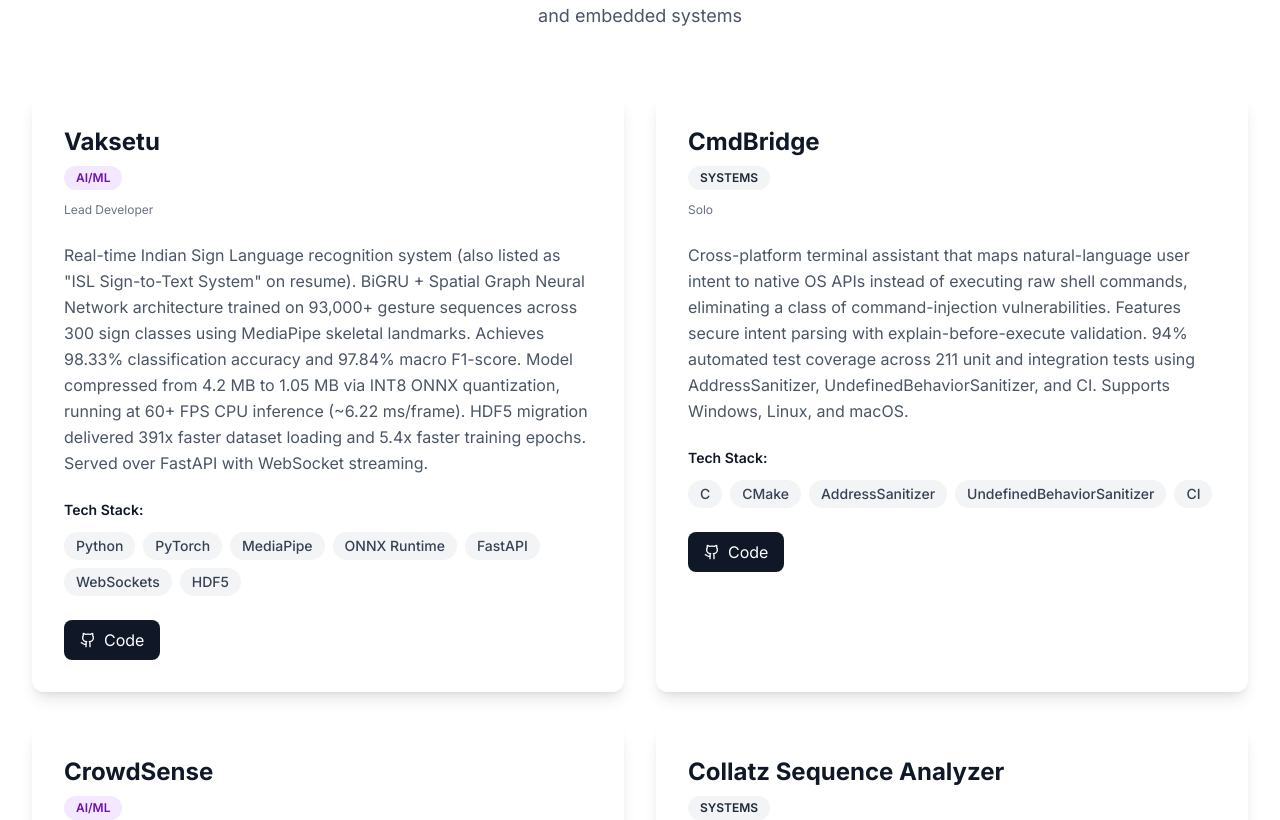
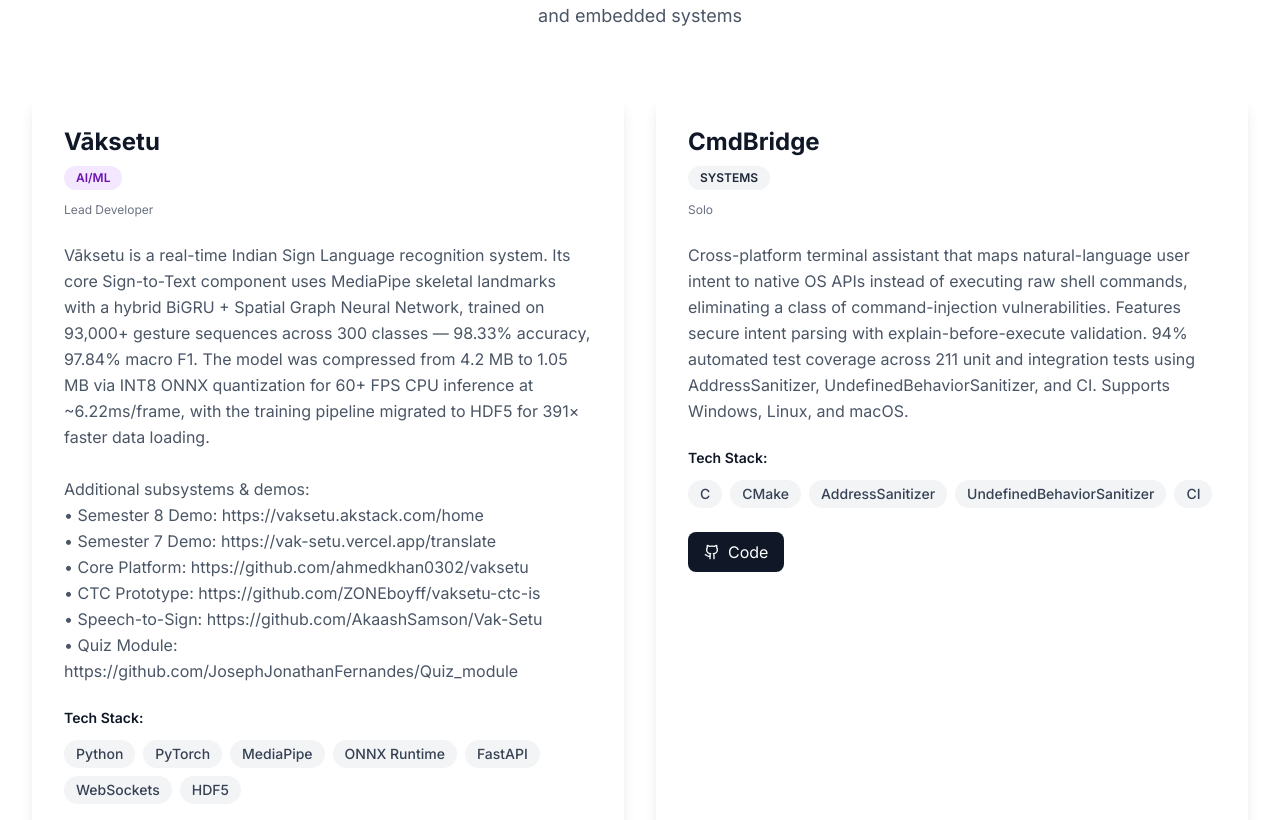
Before and after one commit to JosephJonathanFernandes/Portfolio_JJF, a Next.js app in the folder src/portfolio-next/: page / in a window 1280 px wide. Shown: the part 2445-3265 px from the top of the page. Built offline with nearby package versions, Linux system fonts and the light colour scheme.

Commit message:
feat: add Vāksetu demo/repo links and format multiline descriptions

```diff
--- a/src/portfolio-next/components/projects.tsx
+++ b/src/portfolio-next/components/projects.tsx
@@ -83,8 +83,7 @@ export default function Projects() {
                     )}
                   </div>
                 </div>
-
-                <p className="text-gray-600 dark:text-gray-300 mb-6 leading-relaxed">
+                <p className="text-gray-600 dark:text-gray-300 mb-6 leading-relaxed whitespace-pre-wrap">
                   {project.longDescription}
                 </p>
 
--- a/src/portfolio-next/data/portfolio-generated.ts
+++ b/src/portfolio-next/data/portfolio-generated.ts
@@ -37,12 +37,13 @@ export interface Experience {
 export const projects: Project[] = [
   {
     id: 'vaksetu',
-    title: 'Vaksetu',
-    description: 'Real-time ISL recognition — 98.33% accuracy, 60+ FPS, 93K+ gesture sequences. Final year project.',
+    title: 'Vāksetu',
+    description: 'Real-time ISL recognition — 98.33% accuracy, 60+ FPS, 93K+ gesture sequences across 300 sign classes. Final year project.',
     longDescription:
-      'Real-time Indian Sign Language recognition system (also listed as "ISL Sign-to-Text System" on resume). BiGRU + Spatial Graph Neural Network architecture trained on 93,000+ gesture sequences across 300 sign classes using MediaPipe skeletal landmarks. Achieves 98.33% classification accuracy and 97.84% macro F1-score. Model compressed from 4.2 MB to 1.05 MB via INT8 ONNX quantization, running at 60+ FPS CPU inference (~6.22 ms/frame). HDF5 migration delivered 391x faster dataset loading and 5.4x faster training epochs. Served over FastAPI with WebSocket streaming.',
+      'Vāksetu is a real-time Indian Sign Language recognition system. Its core Sign-to-Text component uses MediaPipe skeletal landmarks with a hybrid BiGRU + Spatial Graph Neural Network, trained on 93,000+ gesture sequences across 300 classes — 98.33% accuracy, 97.84% macro F1. The model was compressed from 4.2 MB to 1.05 MB via INT8 ONNX quantization for 60+ FPS CPU inference at ~6.22ms/frame, with the training pipeline migrated to HDF5 for 391× faster data loading.\n\nAdditional subsystems & demos:\n• Semester 8 Demo: https://vaksetu.akstack.com/home\n• Semester 7 Demo: https://vak-setu.vercel.app/translate\n• Core Platform: https://github.com/ahmedkhan0302/vaksetu\n• CTC Prototype: https://github.com/ZONEboyff/vaksetu-ctc-is\n• Speech-to-Sign: https://github.com/AkaashSamson/Vak-Setu\n• Quiz Module: https://github.com/JosephJonathanFernandes/Quiz_module',
     techStack: ['Python', 'PyTorch', 'MediaPipe', 'ONNX Runtime', 'FastAPI', 'WebSockets', 'HDF5'],
-    githubUrl: 'https://github.com/JosephJonathanFernandes',
+    githubUrl: 'https://github.com/JosephJonathanFernandes/sign_to_text_module',
+    demoUrl: 'https://vaksetu.akstack.com/home',
     category: 'ai-ml',
     featured: true,
     role: 'Lead Developer',
```
Also changed, not shown: 1 other file (tests, documents, lock files or other folders).
